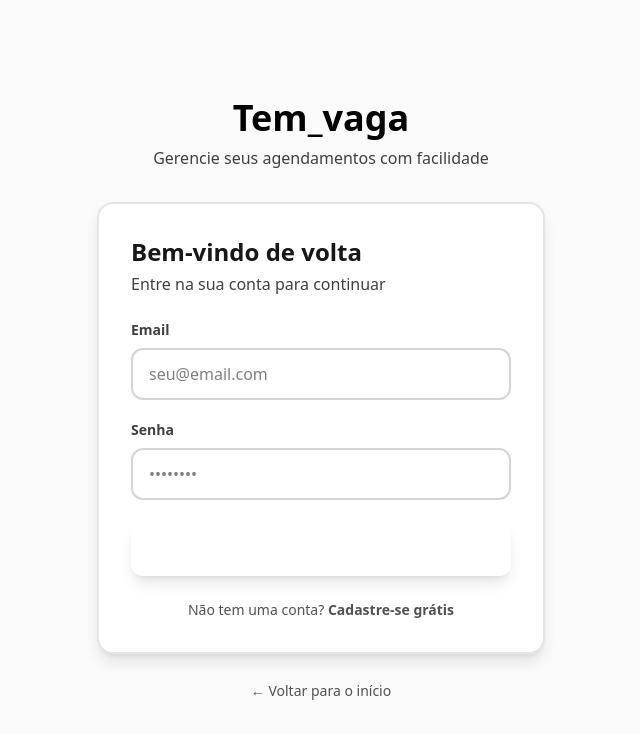
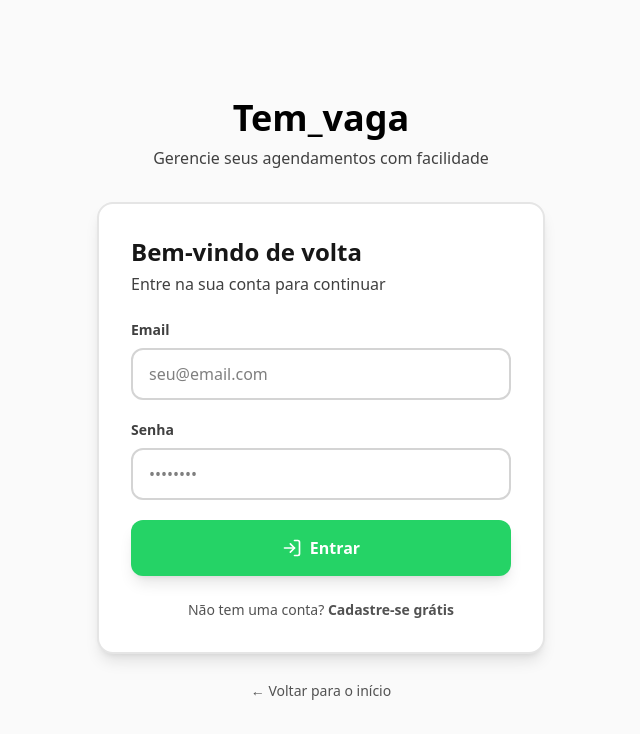
Before and after one commit to charlesdesouza88/Tem_vaga, a Next.js app: page /auth/login in a window 1280 px wide. Shown: the top 734 px of the page, without its empty margins (319-959 px from the left). Built offline with nearby package versions, Linux system fonts and the light colour scheme.

Commit message:
Update auth buttons to WhatsApp green theme

```diff
--- a/src/app/auth/login/page.tsx
+++ b/src/app/auth/login/page.tsx
@@ -94,7 +94,7 @@ export default function LoginPage() {
                         <button
                             type="submit"
                             disabled={loading}
-                            className="w-full bg-primary-700 text-white py-4 rounded-xl font-bold text-base hover:bg-primary-800 transition-all disabled:opacity-50 disabled:cursor-not-allowed shadow-lg hover:shadow-xl flex items-center justify-center gap-2 focus-visible:outline-none focus-visible:ring-4 focus-visible:ring-primary-300 active:scale-95"
+                            className="w-full bg-[#25D366] text-white py-4 rounded-xl font-bold text-base hover:bg-[#128C7E] transition-all disabled:opacity-50 disabled:cursor-not-allowed shadow-lg hover:shadow-xl flex items-center justify-center gap-2 focus-visible:outline-none focus-visible:ring-4 focus-visible:ring-[#25D366]/30 active:scale-95"
                         >
                             {loading ? (
                                 "Entrando..."
--- a/src/app/auth/register/page.tsx
+++ b/src/app/auth/register/page.tsx
@@ -94,7 +94,7 @@ export default function RegisterPage() {
                     <button
                         type="submit"
                         disabled={loading}
-                        className="w-full bg-primary-700 text-white py-4 rounded-xl font-bold text-base hover:bg-primary-800 transition-all disabled:opacity-50 disabled:cursor-not-allowed shadow-lg hover:shadow-xl focus-visible:outline-none focus-visible:ring-4 focus-visible:ring-primary-300 active:scale-95"
+                        className="w-full bg-[#25D366] text-white py-4 rounded-xl font-bold text-base hover:bg-[#128C7E] transition-all disabled:opacity-50 disabled:cursor-not-allowed shadow-lg hover:shadow-xl focus-visible:outline-none focus-visible:ring-4 focus-visible:ring-[#25D366]/30 active:scale-95"
                     >
                         {loading ? "Criando conta..." : "Criar conta"}
                     </button>
```
